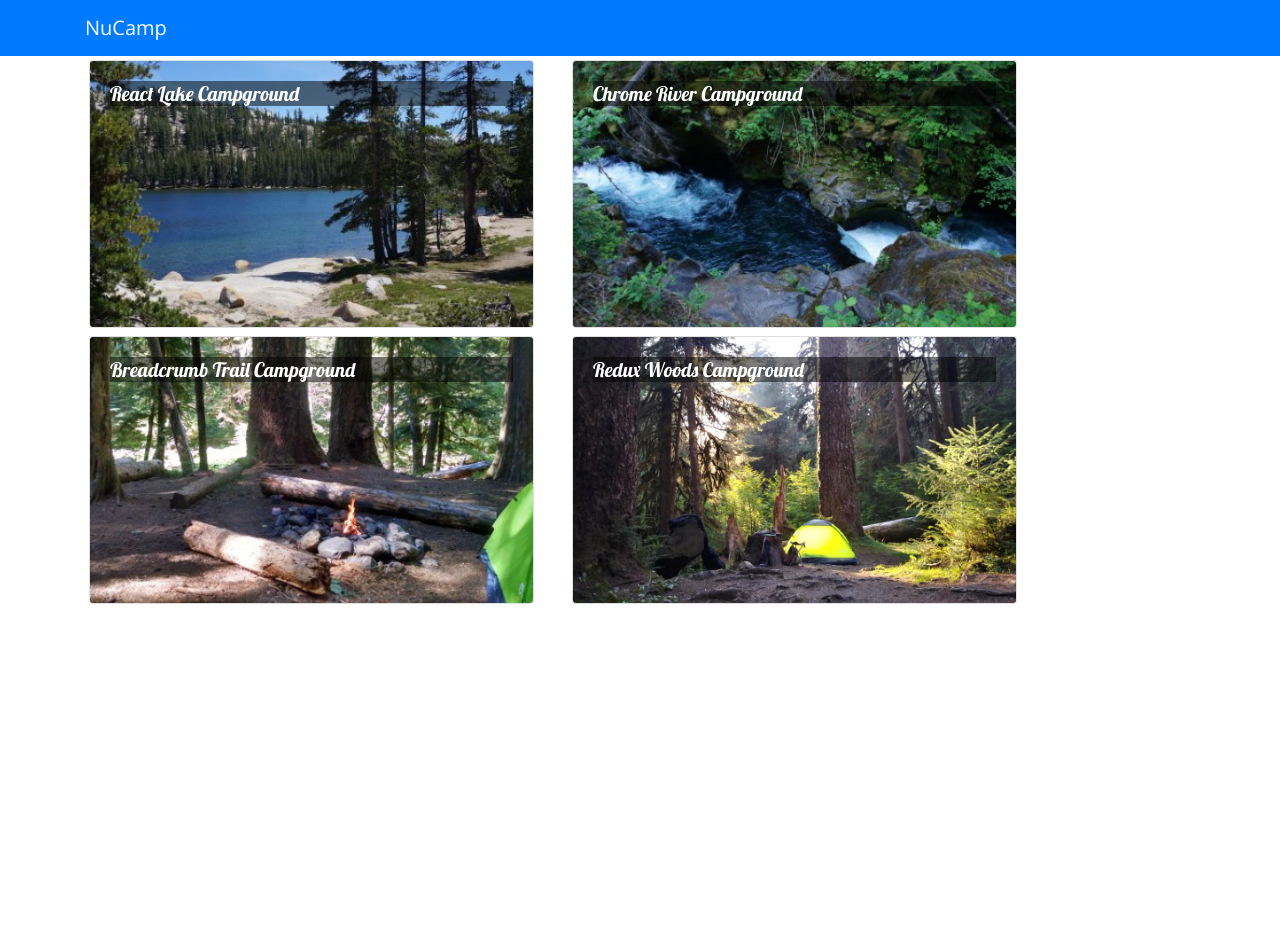
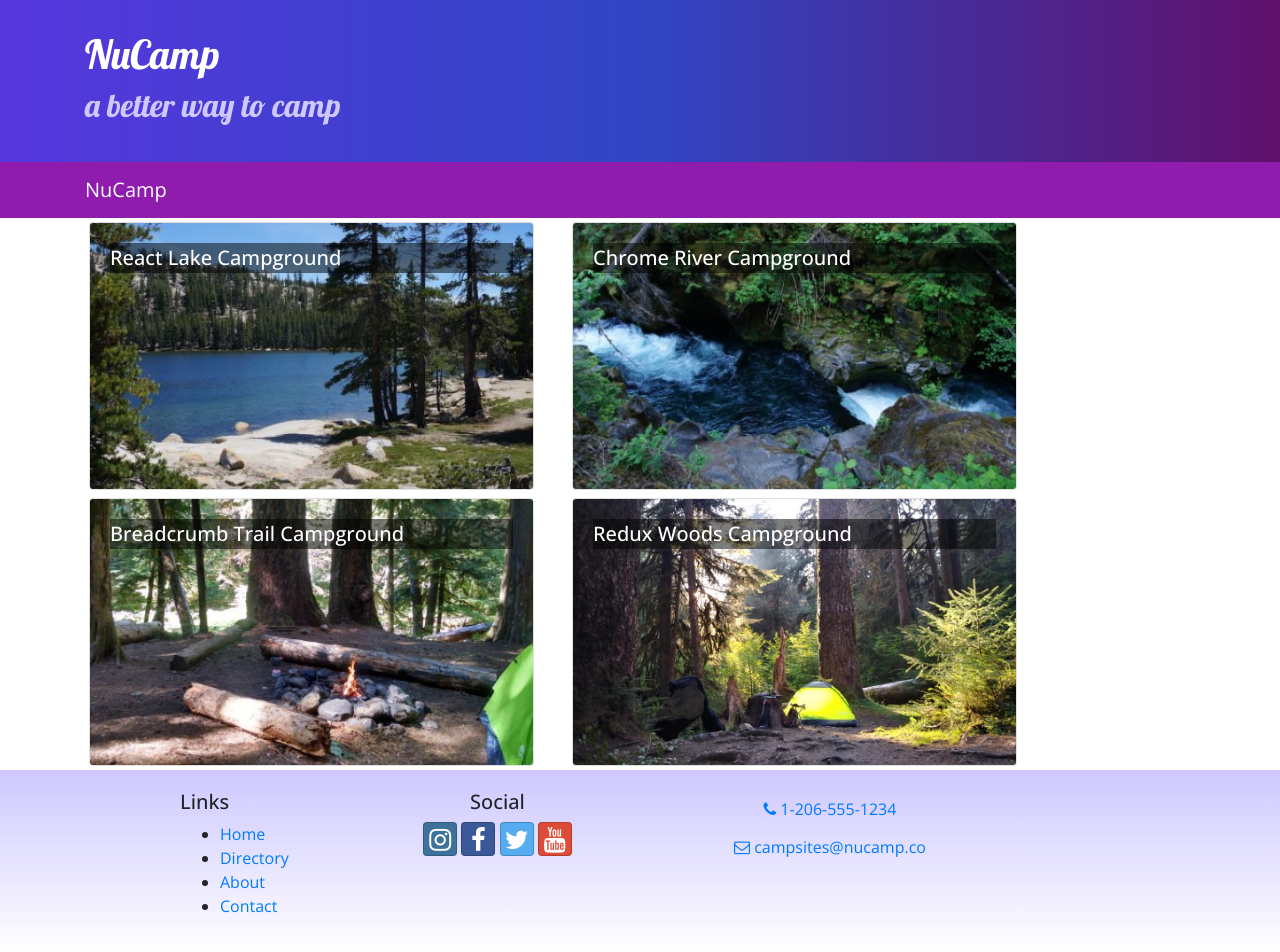
Before and after one commit to lruan91/React-NCS, a React (Create React App) app: page / in a window 1280 px wide. Before the commit the page ends 800 px from the top, so only its background shows below. Built offline with nearby package versions, Linux system fonts and the light colour scheme.

Commit message:
Header and Footer

```diff
--- a/package.json
+++ b/package.json
@@ -7,6 +7,8 @@
     "@testing-library/react": "^12.0.0",
     "@testing-library/user-event": "^13.2.1",
     "bootstrap": "4.5.2",
+    "bootstrap-social": "5.1.1",
+    "font-awesome": "4.7.0",
     "react": "^18.0.0",
     "react-dom": "^18.0.0",
     "react-popper": "1.3.6",
--- a/src/App.css
+++ b/src/App.css
@@ -1,12 +1,49 @@
+
+
 body {
-  font-family: "Open Sans", sans-serif;
+    font-family: "Open Sans", sans-serif;
+}
+
+h1, h2, h3, .card-body>.card-title {
+    font-family: "Lobster", cursive;
 }
 
 .card-title {
-  font: 500 1.25rem "Lobster", cursive;
+    font-weight: 500;
+    font-size: 1.25rem;
+}
+
+h2 {
+    color: #3046C5;
 }
 
 .card-img-overlay .card-title {
-  color: white;
-  background-color: rgba(0, 0, 0, 0.5);
+    color: white;
+    background-color: rgba(0, 0, 0, 0.5);
 }
+
+.row-content {
+    padding: 50px 0;
+    border-bottom: 1px ridge;
+    min-height: 200px;
+}
+
+.site-footer {
+    background-image: linear-gradient(#CEC8FF, white);
+    padding: 20px 0;
+}
+
+.jumbotron {
+    margin: 0;
+    padding: 30px;
+    background-image: linear-gradient(to right, #5637DD, #3046C5, #60106B);
+    color: white;
+}
+
+.jumbotron h2 {
+    color: #CEC8FF;
+}
+
+.navbar-dark {
+    background-color: #901CAD;
+}
--- a/src/App.js
+++ b/src/App.js
@@ -9,7 +9,7 @@
         <Main />
       </div>
     );
-  }
+  };
 }
 
 export default App;
--- a/src/components/CampsiteInfoComponent.js
+++ b/src/components/CampsiteInfoComponent.js
@@ -1,9 +1,8 @@
-import React, { Component } from 'react';
-import { Card, CardImg, CardImgOverlay, CardText, CardBody, CardTitle } from 'reactstrap';
+import React from 'react';
+import { Card, CardImg, CardText, CardBody, CardTitle } from 'reactstrap';
 
-class CampsiteInfo extends Component {
   //Task 2: Moved card code from directory to here
-  renderCampsite(campsite) {
+  function RenderCampsite({campsite}) {
     return(
       <div className='col-md-5 m-1'>
         <Card>
@@ -14,44 +13,47 @@
           </CardBody>
         </Card>
       </div>
-    )
+    );
   }
 
   //Task 3: A description will appear on the right side of the description card once rendered
-  renderComments(comments) {
+  function RenderComments({comments}) {
     if(comments) {
       return (
         <div className='col-md-5 m-1'>
           <h4>Comments</h4>
-          {comments.map(comment => <div key={comment.id}>{comment.text}<br />
-          -- {comment.author}, {new Intl.DateTimeFormat('en-US', { year: 'numeric', month: 'short', day: '2-digit'}).format(new Date(Date.parse(comment.date)))}
-            <div>
-              {<br />}
-            </div>
-          </div>)}
+          {comments.map(comment => {
+            return(
+              <div key={comment.id}>
+                <p>
+                  {comment.text}<br />
+                  -- {comment.author}, {new Intl.DateTimeFormat('en-US', { year: 'numeric', month: 'short', day: '2-digit'}).format(new Date(Date.parse(comment.date)))}
+                </p>
+                </div>
+            );
+          })}
         </div>
       );
-      return <div />
     }
+    return <div />
   }
 
   //Task 1: Checking to see if campsite is evaluated as truthy/falsy (logic)
   //If statement will return empty <div> w/bootrap row if truthy and falsy will return empty <div>
 
   //Task 2: Calling renderCampsite: The campsite will appear below the 4 cards with an img+description
-  render() {
-    if(this.props.campsite){
+  function CampsiteInfo(props) {
+    if(props.campsite){
       return (
         <div className='container'>
           <div className='row'>
-            {this.renderCampsite(this.props.campsite)}
-            {this.renderComments(this.props.campsite.comments)}
+            <RenderCampsite campsite={props.campsite} />
+            <RenderComments comments={props.campsite.comments} />
           </div>
         </div>
       );
-      return <div />
     }
+    return <div />
   }
-}
 
 export default CampsiteInfo;
--- a/src/components/DirectoryComponent.js
+++ b/src/components/DirectoryComponent.js
@@ -1,18 +1,23 @@
-import React, { Component } from 'react';
-import { Card, CardImg, CardImgOverlay, CardText, CardBody, CardTitle } from 'reactstrap';
+import React from 'react';
+import { Card, CardImg, CardImgOverlay, CardTitle } from 'reactstrap';
 
-class Directory extends Component {
-  // This will pull data for each campsite to the state
-  render() {
-    const directory = this.props.campsites.map(campsite => {
+//This will be responsible for rendering each card with campsite details
+function RenderDirectoryItem({campsite, onClick}) {
   return (
-        <div key={campsite.id} className='col-md-5 m-1'>
-          <Card onClick={() => this.props.onClick(campsite.id)}>
+    <Card onClick={() => onClick(campsite.id)}>
       <CardImg width='100%' src={campsite.image} alt={campsite.name} />
       <CardImgOverlay>
         <CardTitle>{campsite.name}</CardTitle>
       </CardImgOverlay>
     </Card>
+  );
+}
+
+function Directory(props) {
+  const directory = props.campsites.map(campsite => {
+    return (
+      <div key={campsite.id} className='col-md-5 m-1'>
+        <RenderDirectoryItem campsite={campsite} onClick={props.onClick} />
       </div>
     );
   });
@@ -25,6 +30,5 @@
     </div>
   );
 }
-}
 
 export default Directory;
--- /dev/null
+++ b/src/components/FooterComponent.js
@@ -0,0 +1,34 @@
+import React from 'react';
+
+function Footer(props) {
+  return (
+    <footer className='site-footer'>
+      <div className='container'>
+        <div className='row'>
+          <div className='col-4 col-sm-2 offset-1'>
+            <h5>Links</h5>
+            <ul>
+              <li><a href='#'>Home</a></li>
+              <li><a href='#'>Directory</a></li>
+              <li><a href='#'>About</a></li>
+              <li><a href='#'>Contact</a></li>
+            </ul>
+          </div>
+          <div className='col-6 col-sm-3 text-center'>
+            <h5>Social</h5>
+              <a className="btn btn-social-icon btn-instagram" href="http://instagram.com/"><i className="fa fa-instagram" /></a>{' '}
+              <a className="btn btn-social-icon btn-facebook" href="http://www.facebook.com/"><i className="fa fa-facebook" /></a>{' '}
+              <a className="btn btn-social-icon btn-twitter" href="http://twitter.com/"><i className="fa fa-twitter" /></a>{' '}
+              <a className="btn btn-social-icon btn-google" href="http://youtube.com/"><i className="fa fa-youtube" /></a>
+          </div>
+          <div className='col-sm-4 text-center'>
+            <a role="button" className="btn btn-link" href="tel:+12065551234"><i className="fa fa-phone" /> 1-206-555-1234</a><br />
+            <a role="button" className="btn btn-link" href="mailto:notreal@notreal.co"><i className="fa fa-envelope-o" /> campsites@nucamp.co</a>
+          </div>
+        </div>
+      </div>
+    </footer>
+  );
+}
+
+export default Footer;
--- /dev/null
+++ b/src/components/HeaderComponent.js
@@ -0,0 +1,29 @@
+import React, { Component }  from 'react';
+import { Navbar, NavbarBrand, Jumbotron } from 'reactstrap';
+
+class Header extends Component {
+  render() {
+    return(
+      <React.Fragment>
+        <Jumbotron fluid>
+          <div className='container'>
+            <div className='row'>
+              <div className='col'>
+                <h1>NuCamp</h1>
+                <h2>a better way to camp</h2>
+              </div>
+            </div>
+          </div>
+        </Jumbotron>
+
+        <Navbar dark sticky='top'>
+          <div className='container'>
+            <NavbarBrand href='/'>NuCamp</NavbarBrand>
+          </div>
+        </Navbar>
+      </React.Fragment>
+    );
+  }
+}
+
+export default Header;
--- a/src/components/MainComponent.js
+++ b/src/components/MainComponent.js
@@ -1,8 +1,9 @@
 import React, { Component } from 'react';
-import { Navbar, NavbarBrand } from 'reactstrap';
 import Directory from './DirectoryComponent';
 import CampsiteInfo from './CampsiteInfoComponent';
 import { CAMPSITES } from '../shared/campsites';
+import Header from './HeaderComponent';
+import Footer from './FooterComponent';
 
 class Main extends Component {
   constructor(props) {
@@ -20,16 +21,13 @@
   render() {
     return (
       <div>
-        <Navbar dark color="primary">
-          <div className="container">
-            <NavbarBrand href="/">NuCamp</NavbarBrand>
-          </div>
-        </Navbar>
+        <Header />
         <Directory campsites={this.state.campsites} onClick={campsiteId => this.onCampsiteSelect(campsiteId)}/>
         <CampsiteInfo campsite={this.state.campsites.filter(campsite => campsite.id === this.state.selectedCampsite)[0]} />
+        <Footer />
       </div>
     );
-  }
+  };
 }
 
 export default Main;
--- a/src/index.js
+++ b/src/index.js
@@ -6,6 +6,8 @@
 import 'typeface-lobster';
 import 'typeface-open-sans';
 import reportWebVitals from './reportWebVitals';
+import 'font-awesome/css/font-awesome.css';
+import 'bootstrap-social/bootstrap-social.css';
 import App from './App';
 
 ReactDOM.render(
```
Also changed, not shown: 1 other file (tests, documents, lock files or other folders). Lines whose indentation alone changed are shown as unchanged.
